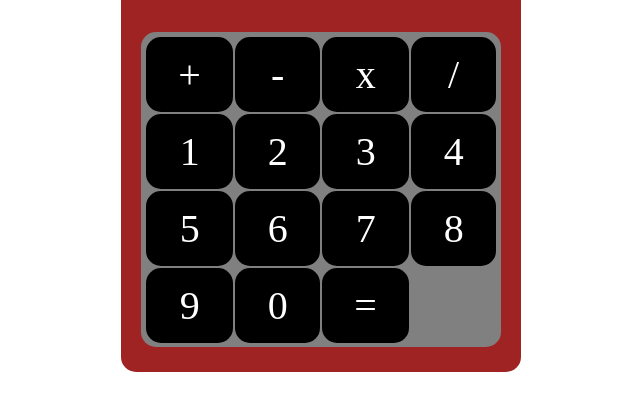
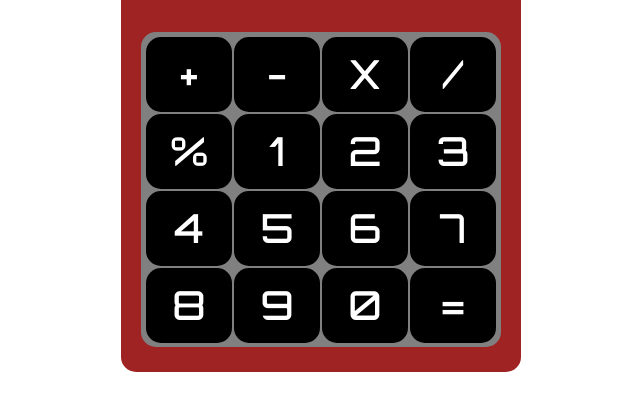
Before and after one commit to DiosAkhilleus/calculator, a plain HTML site: page index.html in a window 1280 px wide. Shown: the part 186-596 px from the top of the page, without its empty margins (319-959 px from the left). Drawn offline with Linux system fonts and the light colour scheme.

Commit message:
added a few calc functions, changed button styling

```diff
--- a/index.html
+++ b/index.html
@@ -14,9 +14,10 @@
     <div id='key-container'>
       <div class='func'>+</div>
       <div class='func'>-</div>
-      <div class='func'>x</div>
+      <div class='func'>X</div>
       <div class='func'>/</div>
-      <div class='num' onclick="add(1, 2)">1</div>
+      <div class='func'>%</div>
+      <div class='num' onclick="subtract(4, 1)">1</div>
       <div class='num'>2</div>
       <div class='num'>3</div>
       <div class='num'>4</div>
@@ -29,6 +30,7 @@
       <div class=equals>=</div>
     </div>
 
+
   </div>
 
   <!-- <div id="calc-container"></div> -->
--- a/index.js
+++ b/index.js
@@ -1,19 +1,23 @@
-console.log("wtf");
-
-// function calcDivs(){
-
-//     for(let i = 0; i < 16; i++){
-//     let x = document.createElement("DIV");
-//     x.setAttribute('id', 'button');
-//     x.setAttribute('line-height', '400px');
-//     x.innerHTML=i;
-//     document.getElementById("calc-container").appendChild(x);
-//     }
-// }
-
-
 function add (x, y) {
     let result = x + y;
     console.log(result);
     return result;
 }
+
+function subtract (x, y) {
+    let result = x - y;
+    console.log(result);
+    return result;
+}
+
+function multiply (x, y) {
+    let result = x * y;
+    console.log(result);
+    return result;
+}
+
+function divide (x, y) {
+    let result = x / y;
+    console.log(result);
+    return result;
+}
--- a/styles.css
+++ b/styles.css
@@ -45,11 +45,12 @@
     border-radius: 15px;
 
     display:grid;
-    grid-template-rows:repeat(4, auto);
-    grid-template-columns:repeat(4, auto);
+    grid-template-rows:repeat(4, 1fr);
+    grid-template-columns:repeat(4, 1fr);
     gap:2px;
     padding:5px;
     padding-bottom:10px;
+    cursor:pointer;
 }
 
 .num, .func, .equals {
@@ -60,6 +61,12 @@
     vertical-align:middle;
     line-height:75px;
     font-size:40px;
+    font-family:'Orbitron', sans-serif;
+}
+
+.num:hover, .func:hover, .equals:hover {
+    cursor:pointer;
+    background-color:rgb(80, 77, 77);
 }
 
 #numline {
```
